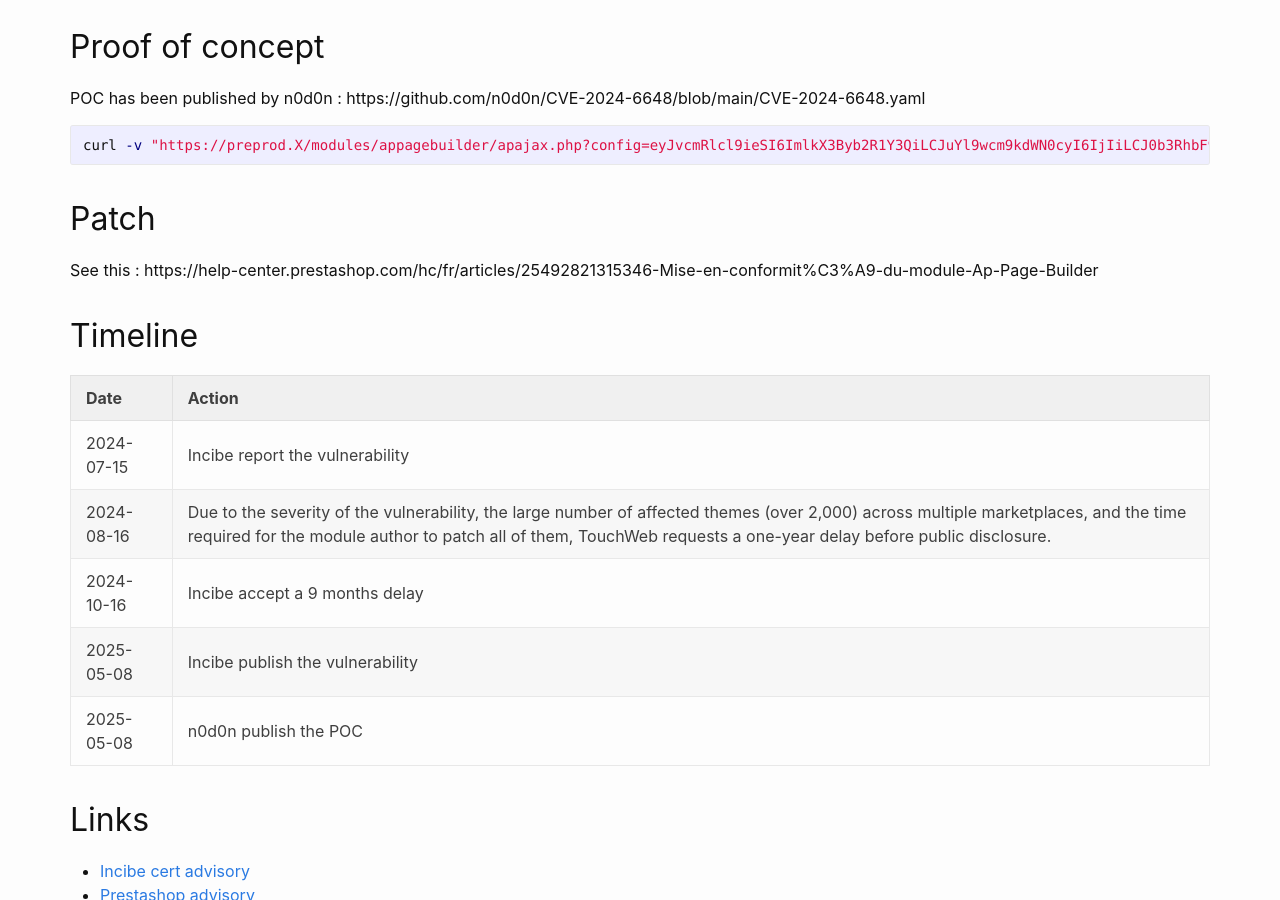
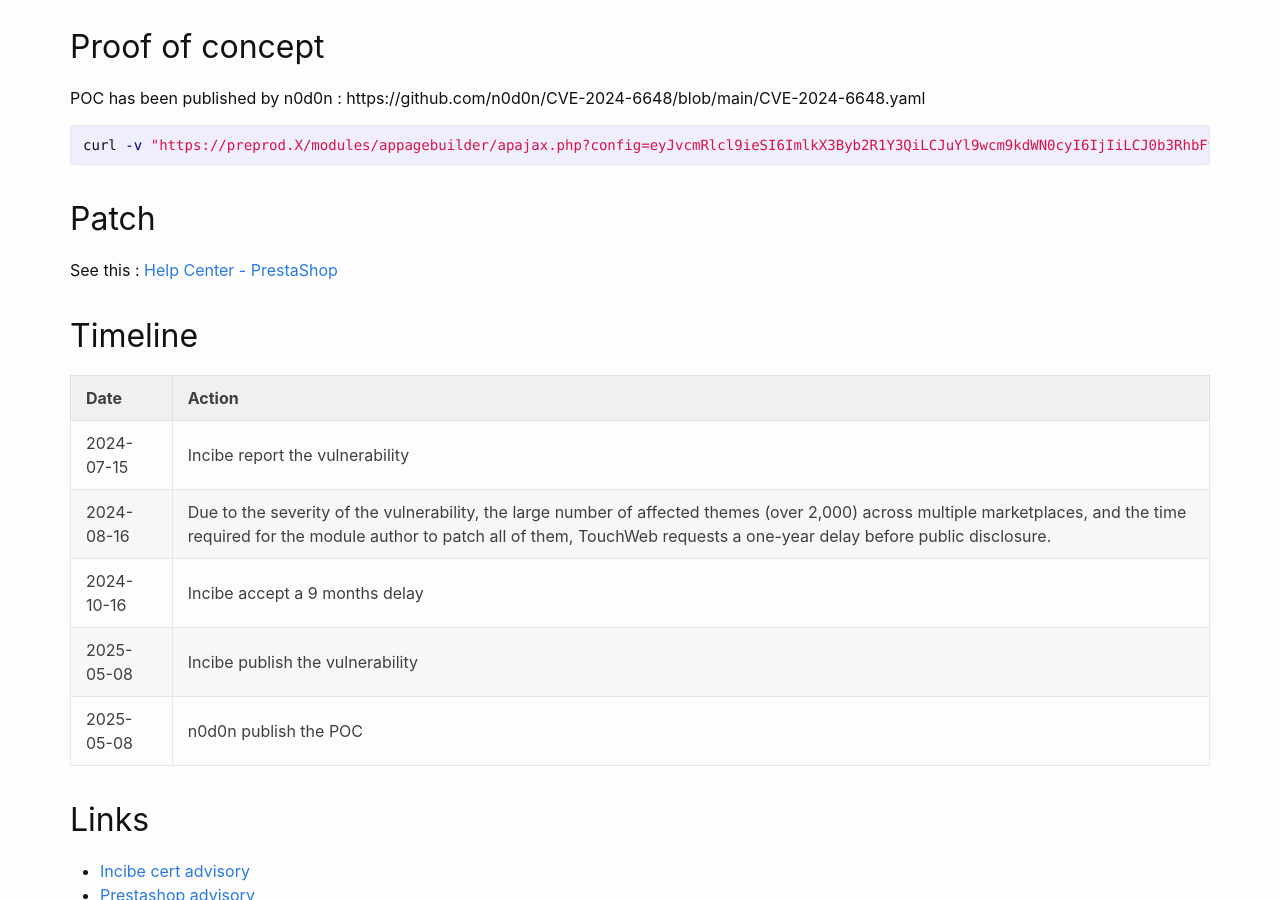
Before and after one commit to friends-of-presta/security-advisories, a Jekyll site: the page built from _posts/2025-05-22-appagebuilder.md, in a window 1280 px wide and 900 px high, scrolled down 1632 px. Built offline with Jekyll 4.4.1, drawn with Linux system fonts in a browser that asks for light colours; part of the change alters nothing that is shown.

Commit message:
Update 2025-05-22-appagebuilder.md

```diff
--- a/_posts/2025-05-22-appagebuilder.md
+++ b/_posts/2025-05-22-appagebuilder.md
@@ -59,7 +59,7 @@ curl -v "https://preprod.X/modules/appagebuilder/apajax.php?config=eyJvcmRlcl9ie
 
 ## Patch
 
-See this : https://help-center.prestashop.com/hc/fr/articles/25492821315346-Mise-en-conformit%C3%A9-du-module-Ap-Page-Builder
+See this : [Help Center - PrestaShop](https://help-center.prestashop.com/hc/en-us/articles/25492821315346-Ap-Page-Builder-module-compliance)
 
 ## Timeline
 
```
